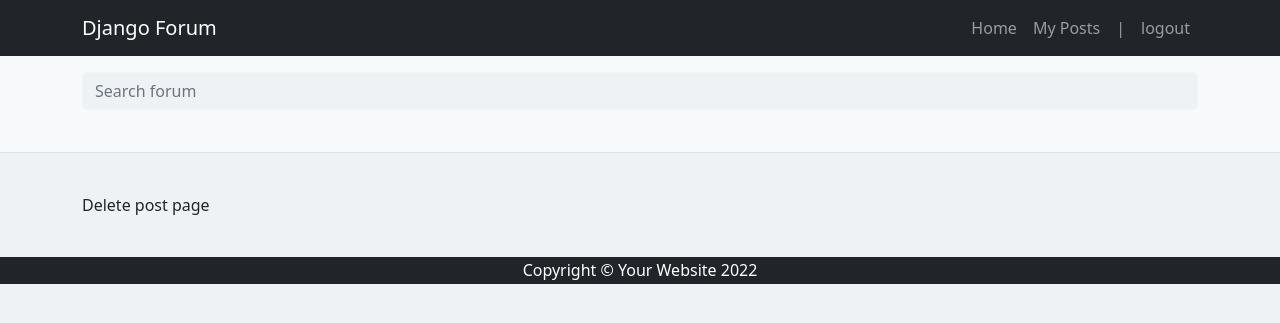
After one commit to margaritisarg/forum, a Django app: page /deletepost/ in a window 1280 px wide. The commit adds this page. Shown: the top 323 px of the page. Run offline with Django 4.2, Linux system fonts and the light colour scheme; a user stored in the database is signed in; some libraries are stand-ins or nearby versions.

Commit message:
delete button with ID working. Now delete page...

```diff
--- a/base/sql/queries.py
+++ b/base/sql/queries.py
@@ -1,5 +1,5 @@
 
 
 def sql_post_join(user_id):
-    post_join = f" SELECT a.[username], b.[header], b.[body] FROM ( SELECT [header], [body], [created], [user_id] FROM base_post WHERE user_id = {user_id} ) b INNER JOIN auth_user a ON b.user_id = a.id ORDER BY b.[created] DESC "
+    post_join = f" SELECT a.[username], b.[header], b.[body], b.[id] FROM ( SELECT [header], [body], [created], [id], [user_id] FROM base_post WHERE user_id = {user_id} ) b INNER JOIN auth_user a ON b.user_id = a.id ORDER BY b.[created] DESC"
     return post_join
--- a/base/templates/base/components/post_component.html
+++ b/base/templates/base/components/post_component.html
@@ -8,6 +8,8 @@
             <p class="card-text"> {{post.body}} </p>
             <!-- <a class="btn btn-primary" href="#!">Read more →</a> -->
             <iframe class="card-img-top center" src="https://giphy.com/embed/duzpaTbCUy9Vu" width="100%" height="100%" frameBorder="0" class="giphy-embed" allowFullScreen></iframe>
+
+            <button class="button"> <a class="nav-link" href="{% url 'deletepost' %}#"> Delete Post {{post.id}} </a></button>
         </div>
     </div>
 
--- /dev/null
+++ b/base/templates/base/deletepost.html
@@ -0,0 +1,11 @@
+{% extends 'base/main.html' %}
+
+{% block content %}
+
+    <div class="container"> </div>
+
+    <div class="container">
+        <p>Delete post page </p>
+    </div>
+
+{% endblock %}
--- a/base/urls.py
+++ b/base/urls.py
@@ -6,5 +6,6 @@ urlpatterns = [
     path('login/', views.loginPage, name='login'),
     path('logout/', views.logoutUser, name='logout'),
     path('createpost/', views.createpost, name='createpost'),
+    path('deletepost/', views.deletepost, name='deletepost'),
     path('myposts/', views.myposts, name='myposts')
 ]
--- a/base/views.py
+++ b/base/views.py
@@ -1,3 +1,4 @@
+from turtle import pos
 from django.shortcuts import redirect, render
 from django.contrib.auth.models import User
 from django.contrib.auth import authenticate, login, logout
@@ -46,7 +47,8 @@ def myposts(request):
     user_id = request.user.id
     username = request.user.username
 
-    results_list = Post_user.return_user_post_join(user_id)
+    print()
+    results_list = Post.objects.filter(user=user_id)
 
     context = {'user_id': user_id, 'username': username, 'posts': results_list}
     return render(request, 'base/myposts.html', context)
@@ -64,22 +66,18 @@ def createpost(request):
     else:
         return render(request, 'base/components/create_post_component.html')
 
+@login_required(login_url='login')
+def deletepost(request):
+    user_id = request.user.id
+    post_id = request.GET.get('id')
+    #post = Post.objects.get(pk=post_id)
+    #print(f"user id: {user_id}, post id: {post_id}, post object: {post}")
+    print(f"user id: {user_id}, {post_id}")
+
+    context = {'user_id': user_id}
+    return render(request, 'base/deletepost.html', context)
 
 
 
 
-"""
-    I will come back to this
-
-    print()
-    print(cursor.description)
-    for c in cursor.description:
-        print(c[0] + '---')
-    print()
-    print(type(results))
-    for r in results:
-        print(r)
-    print()
-
-
-"""
+#results_list = Post_user.return_user_post_join(user_id)
```
